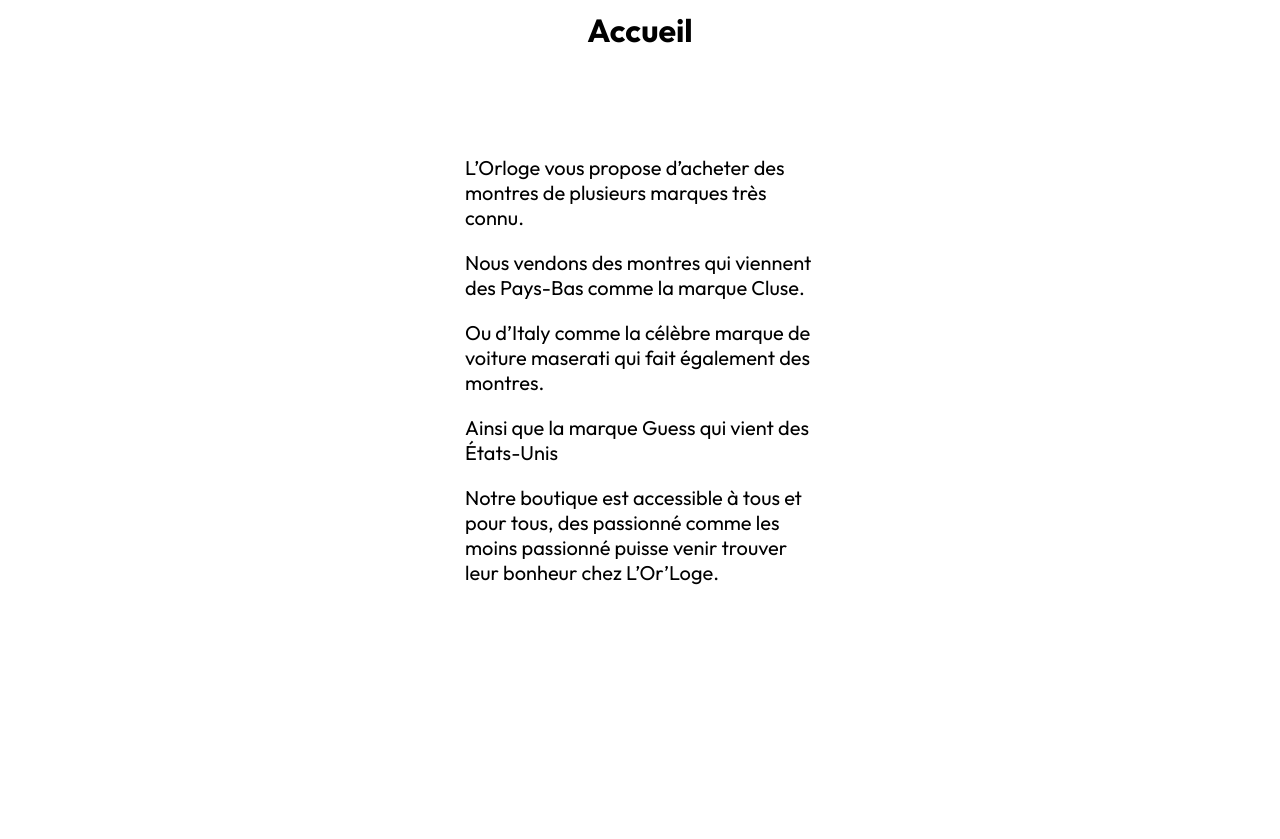
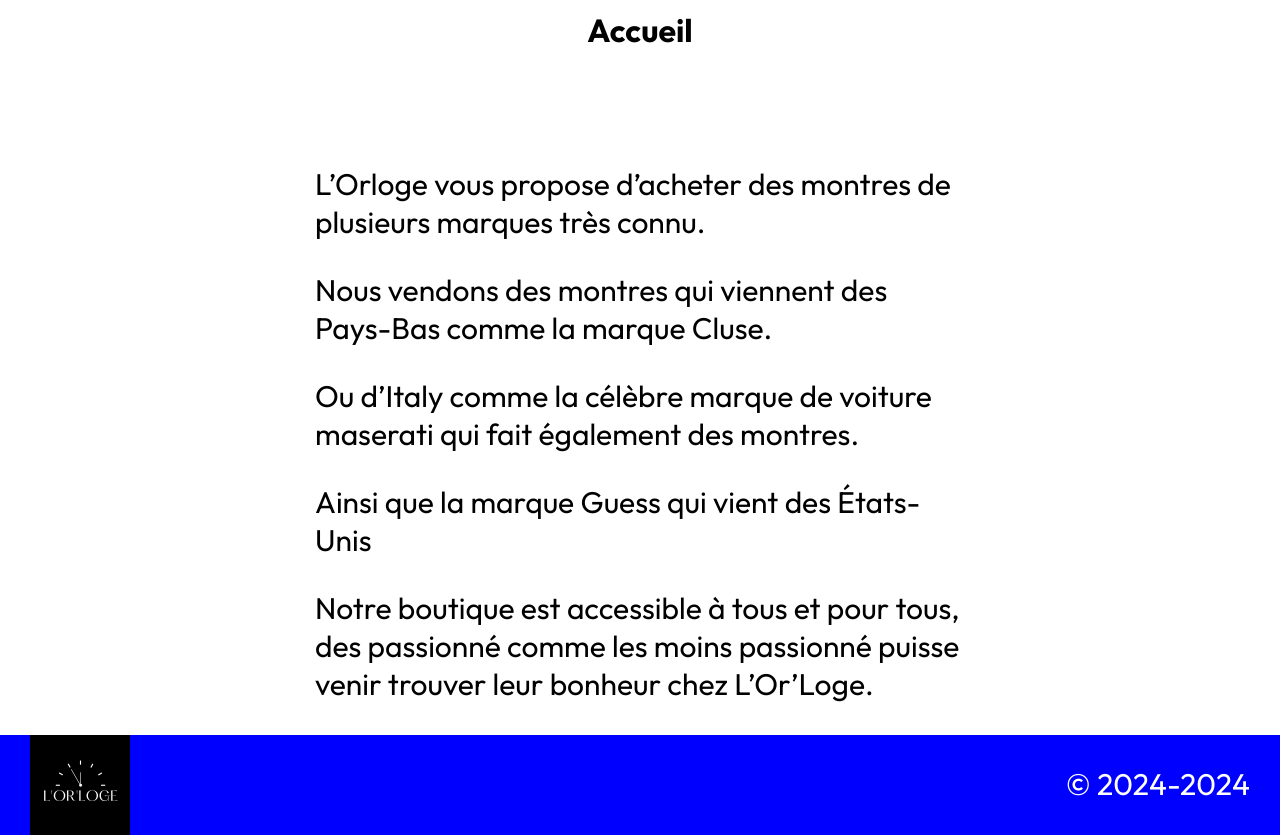
Before and after one commit to jeremydasi/my-watch, a React (Create React App) app: page / in a window 1280 px wide. Shown: the part 140-979 px from the top of the page. Before the commit the page ends 800 px from the top, so only its background shows below. Built offline with nearby package versions, Linux system fonts and the light colour scheme.

Commit message:
footer terminé

```diff
--- a/src/App.js
+++ b/src/App.js
@@ -5,17 +5,23 @@
 import Boutique from './screen/boutique';
 import Contact from './screen/contact';
 import Header from './component/header/header';
+import Footer from './component/footer/footer';
 
 function App() {
   return (
+    <div className='app-root'>
       <Router>
         <Header/>
+        <div className='content'>
         <Routes>
           <Route path='/' element={<Home/>} />
           <Route path='/Boutique' element={<Boutique/>} />
           <Route path='/Contact' element={<Contact/>} />
         </Routes>
+        </div>
+        <Footer/>
       </Router>
+    </div>
   );
 }
 
--- a/src/component/footer/footer.js
+++ b/src/component/footer/footer.js
@@ -1 +1,17 @@
 import '../../style/footer.css';
+import Logo from "../../assets/L'Or'Loge-logo.svg"
+
+function Footer() {
+    return(
+        <div className='footer'>
+            <div className='logo'>
+                <img src={Logo} alt='logo' />
+            </div>
+            <div>
+                <p className='copy'>© 2024-2024</p>
+            </div>
+        </div>
+    )
+}
+
+export default Footer;
--- a/src/style/App.css
+++ b/src/style/App.css
@@ -2,3 +2,13 @@
     margin: 0;
     font-family: 'Outfit', sans-serif;
 }
+
+.app-root {
+    display: flex;
+    flex-direction: column;
+    min-height: 100vh;
+}
+
+.content {
+    flex: 1;
+}
--- a/src/style/footer.css
+++ b/src/style/footer.css
@@ -0,0 +1,17 @@
+.footer {
+    background-color: blue;
+    height: 100px;
+    margin-top: 20px;
+    display: flex;
+    justify-content: space-between;
+}
+
+.logo {
+    margin-left: 30px;
+}
+
+.copy {
+    font-size: 30px;
+    color: white;
+    margin-right: 30px;
+}
--- a/src/style/home.css
+++ b/src/style/home.css
@@ -10,10 +10,8 @@
 
 .txt {
     margin-top: 64px;
-    width: 350px;
+    width: 650px;
     height: 500px;
+    margin-bottom: 80px;
+    font-size: 30px;
 }
-
-p {
-    font-size: 20px;
-}
```
Lines whose indentation alone changed are shown as unchanged.
